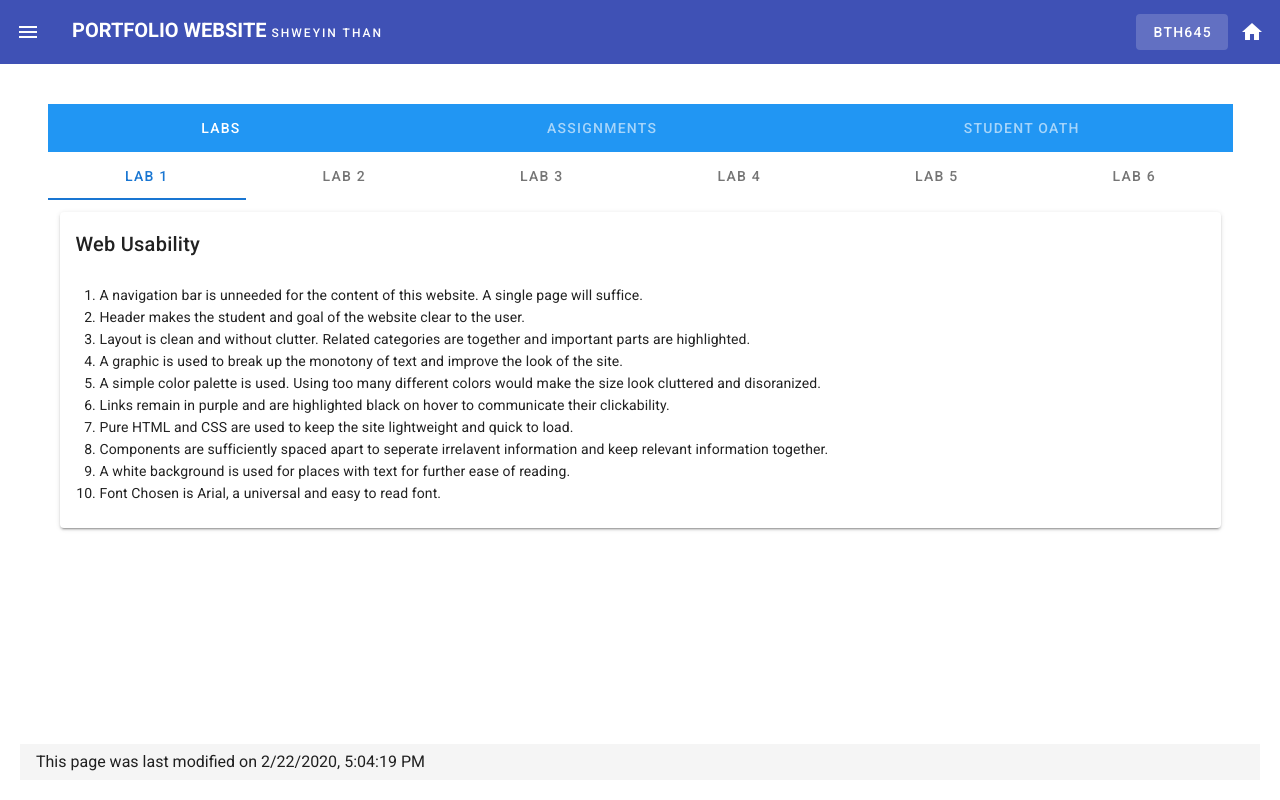
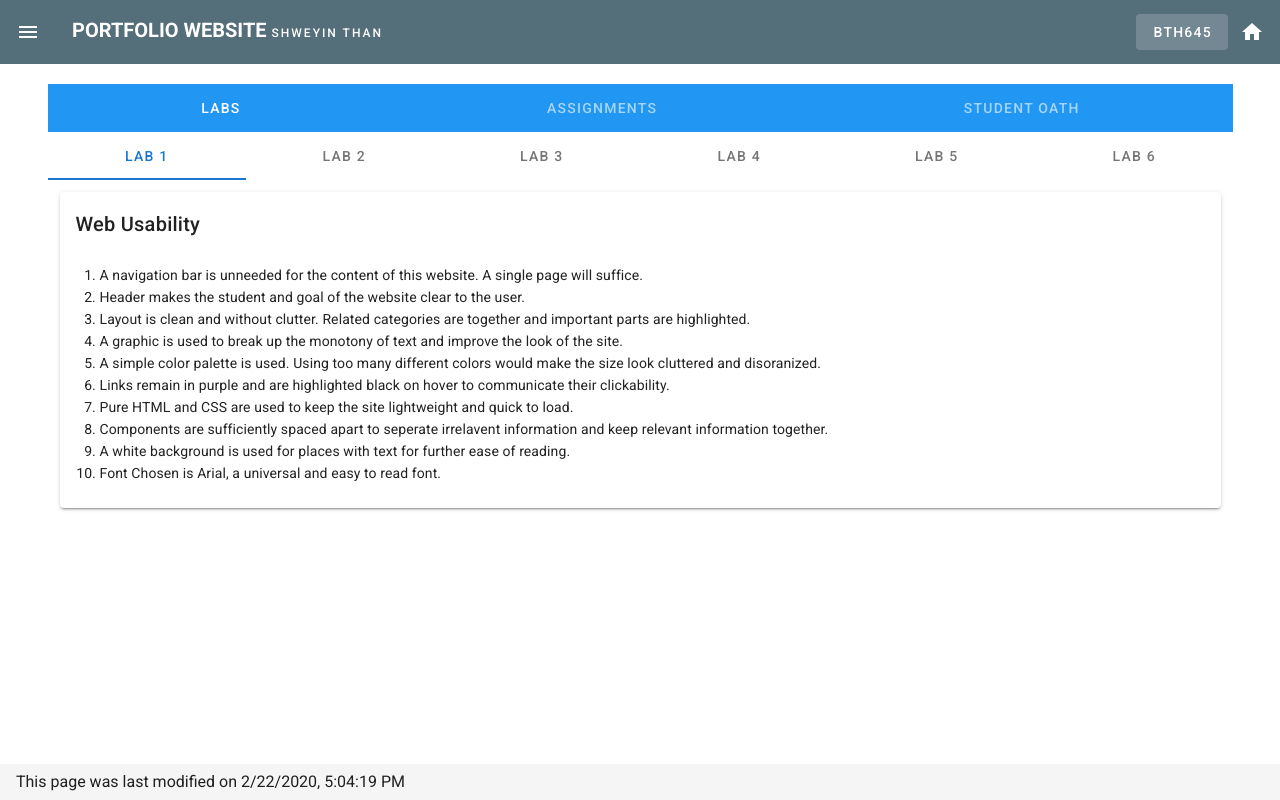
Before and after one commit to shweyin/portfolio-website, a Vue app: page /BTH645 in a window 1280 px wide. Built offline with nearby package versions, Linux system fonts and the light colour scheme.

Commit message:
changed website theme

```diff
--- a/src/App.vue
+++ b/src/App.vue
@@ -1,7 +1,7 @@
 <template>
   <v-app>
     <Navbar/>
-    <v-content class="content ma-5">
+    <v-content>
       <router-view></router-view>
     </v-content>
   </v-app>
--- a/src/components/Navbar.vue
+++ b/src/components/Navbar.vue
@@ -1,17 +1,17 @@
 <template>
     <nav>
-        <v-toolbar flat color="indigo">
+        <v-toolbar flat color="blue-grey darken-1">
             <v-app-bar-nav-icon class="white--text" @click="drawer = true"></v-app-bar-nav-icon>
             <v-toolbar-title class="text-uppercase white--text font-weight-bold">
                 <span>Portfolio Website</span>
                 <span class="overline"> Shweyin Than</span>
             </v-toolbar-title>
             <v-spacer></v-spacer>
-            <v-btn depressed dark class="indigo" router to="/BTH645">BTH645</v-btn>
+            <v-btn depressed dark class="blue-grey darken-1" router to="/BTH645">BTH645</v-btn>
             <v-btn icon color="white" router to="/"><v-icon>mdi-home</v-icon></v-btn>
         </v-toolbar>
-        <v-navigation-drawer app temporary v-model="drawer" class="indigo darken-4">
-            <v-list class="indigo darken-2">
+        <v-navigation-drawer app temporary v-model="drawer" class="blue-grey darken-4">
+            <v-list class="blue-grey darken-3">
                 <v-list-item >
                     <v-list-item-avatar centered>
                         <v-img src="@/assets/profile.jpg"></v-img>
--- a/src/views/Home.vue
+++ b/src/views/Home.vue
@@ -1,6 +1,6 @@
 <template>
+  <v-img src="@/assets/background.jpg">
     <div class="home">
-    <v-container>
         <v-timeline dense>
           <v-timeline-item>
             Profile Pic
@@ -12,9 +12,8 @@
             Resume
           </v-timeline-item>
         </v-timeline>
-    </v-container>
-
     </div>
+  </v-img>
 </template>
 
 <script>
```
Also changed, not shown: src/assets/dubai-clouds.jpg (added), 1 other file (tests, documents, lock files or other folders). Lines whose indentation alone changed are shown as unchanged.
